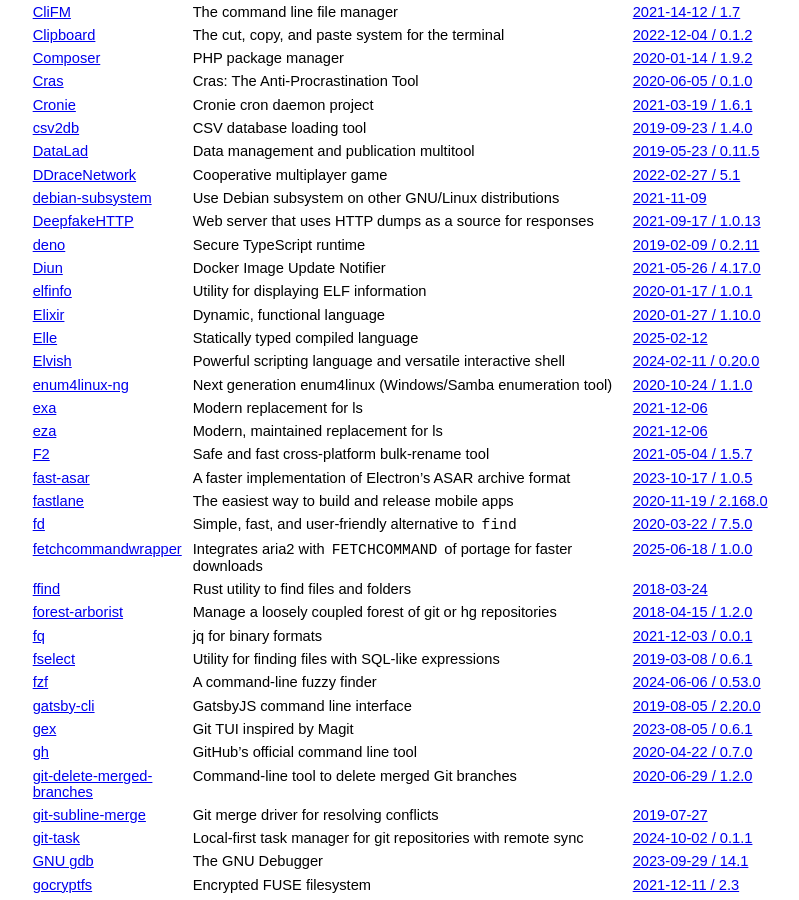
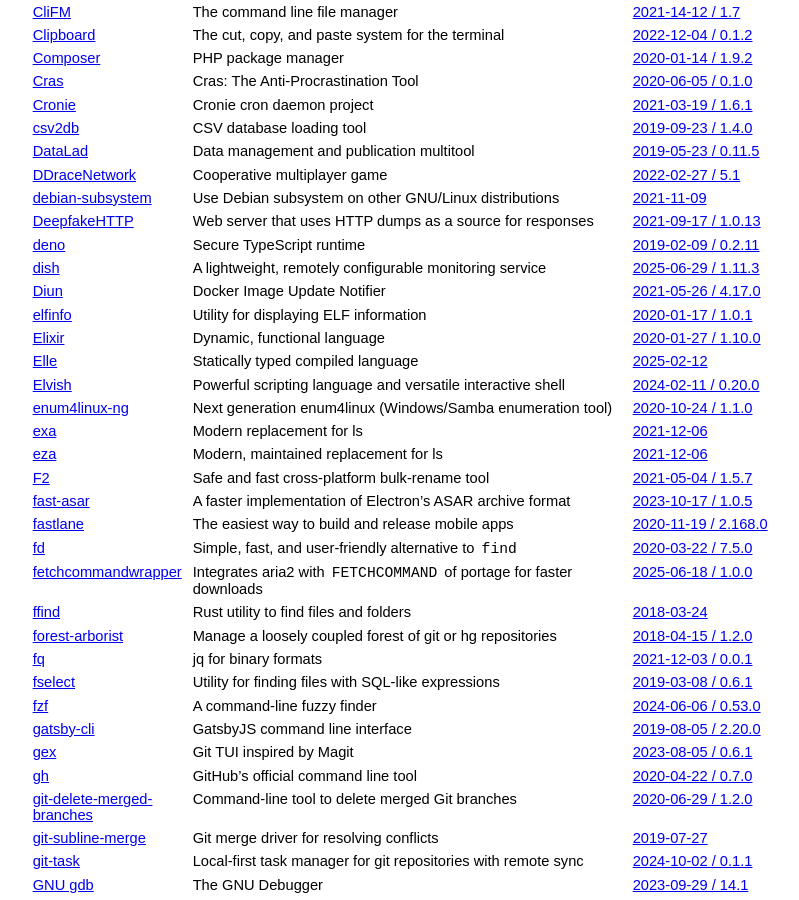
Before and after one commit to jcs/no_color, a Jekyll site: the page built from index.md, in a window 1280 px wide and 900 px high, scrolled down 3386 px. Shown: the whole window, without its empty margins (211-1010 px from the left). Built offline with Jekyll 4.4.1, drawn with Linux system fonts in a browser that asks for light colours; our own code applies the rules of GitHub Pages for plain Markdown files.

Commit message:
Add dish (#311)

```diff
--- a/index.md
+++ b/index.md
@@ -185,6 +185,7 @@ color by default via `NO_COLOR`.
 | [debian-subsystem](https://gitlab.com/sulincix/debian-subsystem) | Use Debian subsystem on other GNU/Linux distributions | [2021-11-09](https://gitlab.com/sulincix/debian-subsystem/-/commit/813292e0498800e01bd4039678511c1097c2147f) |
 | [DeepfakeHTTP](https://github.com/xnbox/DeepfakeHTTP) | Web server that uses HTTP dumps as a source for responses | [2021-09-17 / 1.0.13](https://github.com/xnbox/DeepfakeHTTP/releases/tag/v1.0.13) |
 | [deno](https://github.com/denoland/deno) | Secure TypeScript runtime | [2019-02-09 / 0.2.11](https://github.com/denoland/deno/releases/tag/v0.2.11) |
+| [dish](https://github.com/thevxn/dish) | A lightweight, remotely configurable monitoring service | [2025-06-29 / 1.11.3](https://github.com/thevxn/dish/releases/tag/v1.11.3) |
 | [Diun](https://github.com/crazy-max/diun) | Docker Image Update Notifier | [2021-05-26 / 4.17.0](https://github.com/crazy-max/diun/releases/tag/v4.17.0) |
 | [elfinfo](https://github.com/xyproto/elfinfo) | Utility for displaying ELF information | [2020-01-17 / 1.0.1](https://github.com/xyproto/elfinfo/tree/1.0.1) |
 | [Elixir](https://elixir-lang.org) | Dynamic, functional language | [2020-01-27 / 1.10.0](https://github.com/elixir-lang/elixir/releases/tag/v1.10.0) |
```
